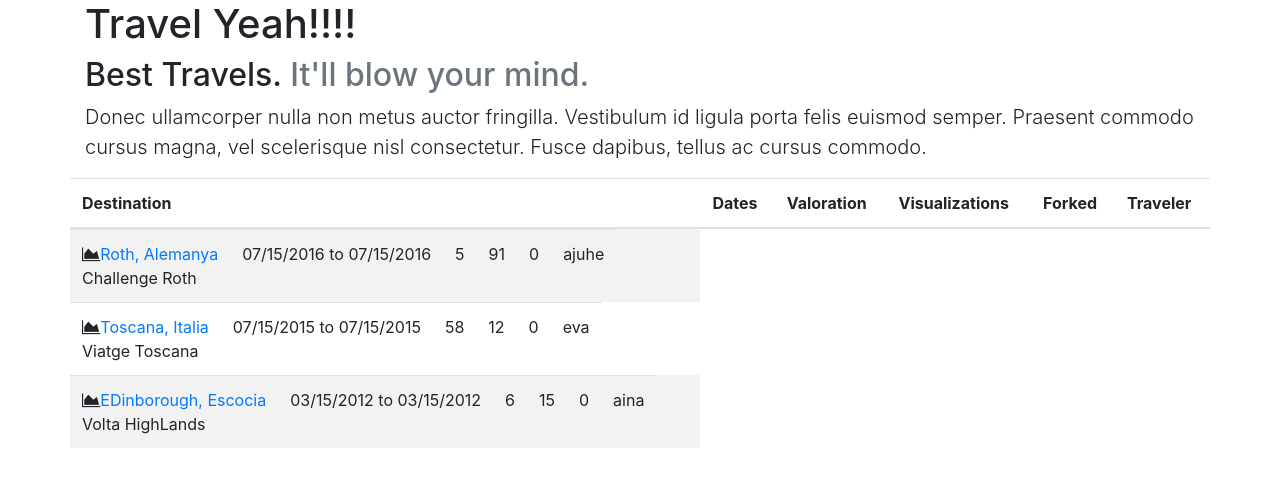
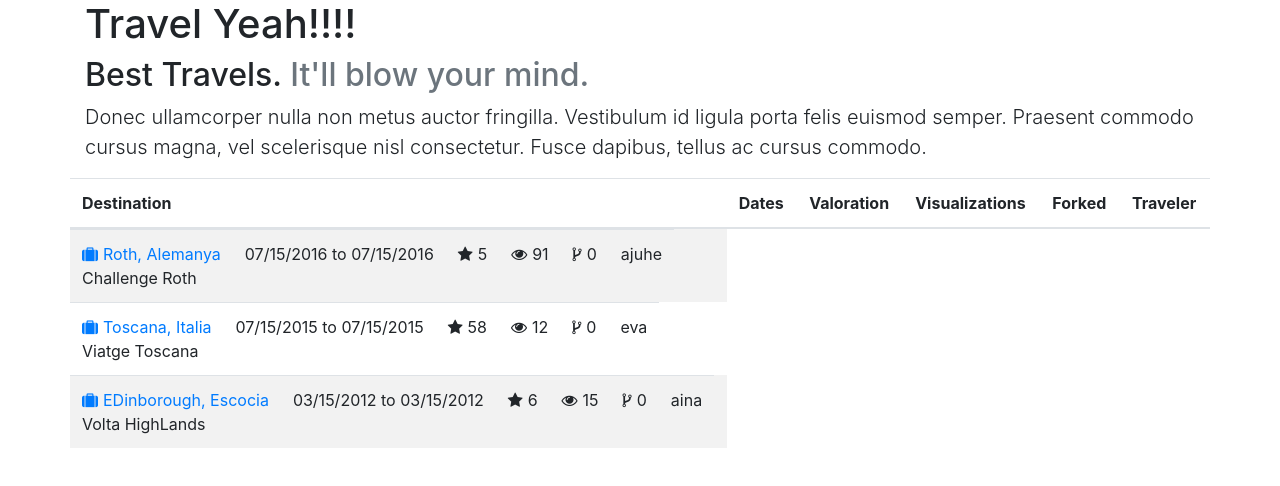
Before and after one commit to albertjuhe/Angular-laboratory, an Angular app: page / in a window 1280 px wide. Shown: the top 486 px of the page. Built offline with nearby package versions, Linux system fonts and the light colour scheme; what angular-font-awesome would draw is missing.

Commit message:
Travel table

```diff
--- a/src/app/location-item/location-item.component.html
+++ b/src/app/location-item/location-item.component.html
@@ -1,7 +1,7 @@
 
-  <td><a herf (click)="addWatch()"><i  class="fa fa-area-chart"></i></a> <a href="{{location.url}}">{{location.name}}</a><br>{{location.description}}</td>
+  <td><a href="{{location.url}}"><i  class="fa fa-suitcase"></i>{{location.name}}</a><br>{{location.description}}</td>
   <td>{{location.dateFrom}} to {{location.dateFrom}}</td>
-  <td>{{location.starts}}</td>
-  <td>{{location.watch}}</td>
-  <td>{{location.forks}} </td>
+  <td><a herf (click)="addStar()"><i  class="fa fa-star"></i></a>{{location.stars}}</td>
+  <td><i  class="fa fa-eye"></i>{{location.watch}}</td>
+  <td><i  class="fa fa-code-fork"></i>{{location.forks}} </td>
   <td>{{location.user}}</td>
--- a/src/app/location-item/location-item.component.ts
+++ b/src/app/location-item/location-item.component.ts
@@ -12,8 +12,9 @@ export class LocationItemComponent implements OnInit {
   constructor() {
   }
 
-  addWatch(): boolean {
-    console.log('Add watch');
+  addStar(): boolean {
+    this.location.incStar();
+    console.log('Add Star');
     return false;
   }
 
--- a/src/app/location/location.model.ts
+++ b/src/app/location/location.model.ts
@@ -3,7 +3,7 @@ export class Location {
     description: string;
     dateFrom: string;
     detoTo: string;
-    starts: number;
+    stars: number;
     watch: number;
     forks: number;
     user: string;
@@ -13,7 +13,7 @@ export class Location {
         description: string,
         dateFrom: string,
         detoTo: string,
-        starts: number,
+        stars: number,
         watch: number,
         forks: number,
         user: string) {
@@ -22,10 +22,18 @@ export class Location {
         this.description = description;
         this.dateFrom = dateFrom;
         this.detoTo = detoTo;
-        this.starts = starts;
+        this.stars = stars;
         this.watch = watch;
         this.forks = forks;
         this.user = user;
 
     }
+
+    incWatch() {
+        this.watch += 1;
+    }
+
+    incStar() {
+        this.stars += 1;
+    }
 }
--- a/src/styles.css
+++ b/src/styles.css
@@ -1 +1,4 @@
 /* You can add global styles to this file, and also import other style files */
+.fa {
+    margin-right: 5px;
+}
```
